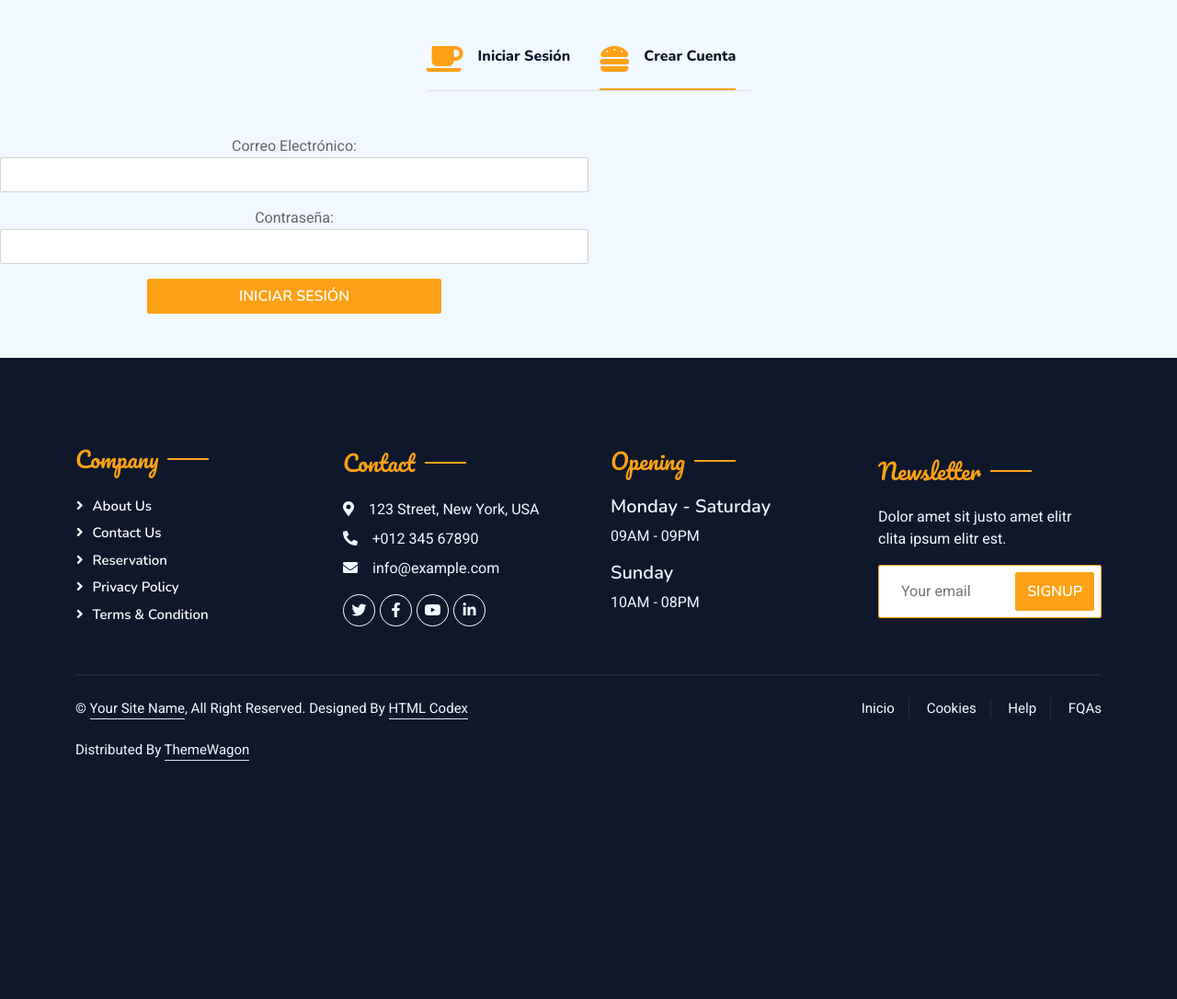
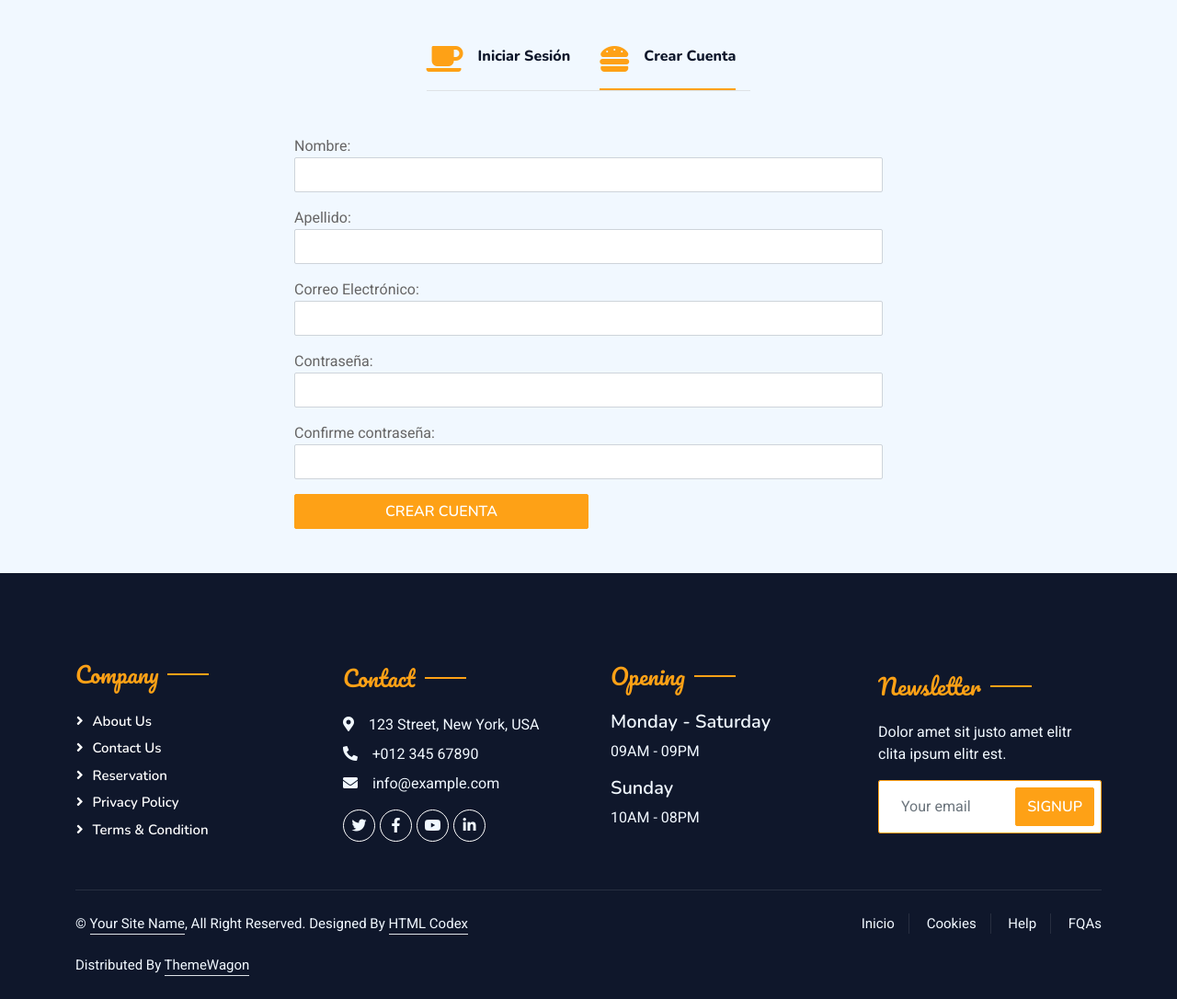
Before and after one commit to daniel120801/proyecto-integrador, a PHP site: page /session.php in a window 1280 px wide, after a click on "Crear Cuenta". Shown: the part 357-1443 px from the top of the page at 92% size. Before the commit the page ends 1184 px from the top, so only its background shows below. Run offline with PHP 8.4, Linux system fonts and the light colour scheme; some libraries are stand-ins or nearby versions.

Commit message:
bugs de Sesion arreglados

```diff
--- a/codigo fuente/session.php
+++ b/codigo fuente/session.php
@@ -93,7 +93,6 @@ if (isset($_POST['login'])) {
         </div>
     </div>
     <!-- Navbar & Hero End -->
-
     <!-- Tab Start -->
     <div class="tab-class text-center wow fadeInUp" data-wow-delay="0.1s">
         <div class="position-relative d-inline-block w-100">
@@ -123,7 +122,7 @@ if (isset($_POST['login'])) {
     <div class="tab-content">
         <!-- Inicio Sesión -->
         <div id="tab-1" class="w-100 tab-pane fade show active">
-            <div class="w-50 text-center">
+            <div class="w-50 mx-auto">
                 <form action="session.php" method="post">
                     <div class="form-group mb-3">
                         <label for="correo">Correo Electrónico:</label>
@@ -136,15 +135,14 @@ if (isset($_POST['login'])) {
                     <input type="hidden" name="route" id="route"
                         value="<?php echo (isset($_POST['route']) ? $_POST['route'] : 'index.php'); ?>">
                     <button type="submit" id="login" name="login" class="btn btn-primary w-50">Iniciar Sesión</button>
-
                 </form>
             </div>
         </div>
         <!-- Inicio Sesión End -->
 
         <!-- Crear Cuenta -->
-        <div id=" tab-2" class="tab-pane fade">
-            <div class="w-50">
+        <div id="tab-2" class="w-100 tab-pane fade">
+            <div class="w-50 mx-auto">
                 <form action="session.php" method="post">
                     <div class="form-group mb-3">
                         <label for="nombre">Nombre:</label>
@@ -159,22 +157,23 @@ if (isset($_POST['login'])) {
                         <input type="email" class="form-control" name="correo" id="correo" required>
                     </div>
                     <div class="form-group mb-3">
-                        <label for="password">Contraseña:</label>
+                        <label for="c_password">Contraseña:</label>
                         <input type="password" class="form-control" name="c_password" id="c_password" required>
-                        <label for="password">Confirme contraseña:</label>
+                    </div>
+                    <div class="form-group mb-3">
+                        <label for="confirm_password">Confirme contraseña:</label>
                         <input type="password" class="form-control" name="confirm_password" id="confirm_password"
                             required>
                     </div>
                     <input type="hidden" name="route" id="route"
                         value="<?php echo (isset($_POST['route']) ? $_POST['route'] : 'index.php'); ?>">
-                    <button type="submit" id="create" name="create" class="btn btn-primary w-50">Crear
-                        Cuenta</button>
-
+                    <button type="submit" id="create" name="create" class="btn btn-primary w-50">Crear Cuenta</button>
                 </form>
             </div>
         </div>
         <!-- Crear Cuenta End -->
     </div>
+
 
     <!-- Footer Start -->
     <?php echo getFooter(); ?>
```
